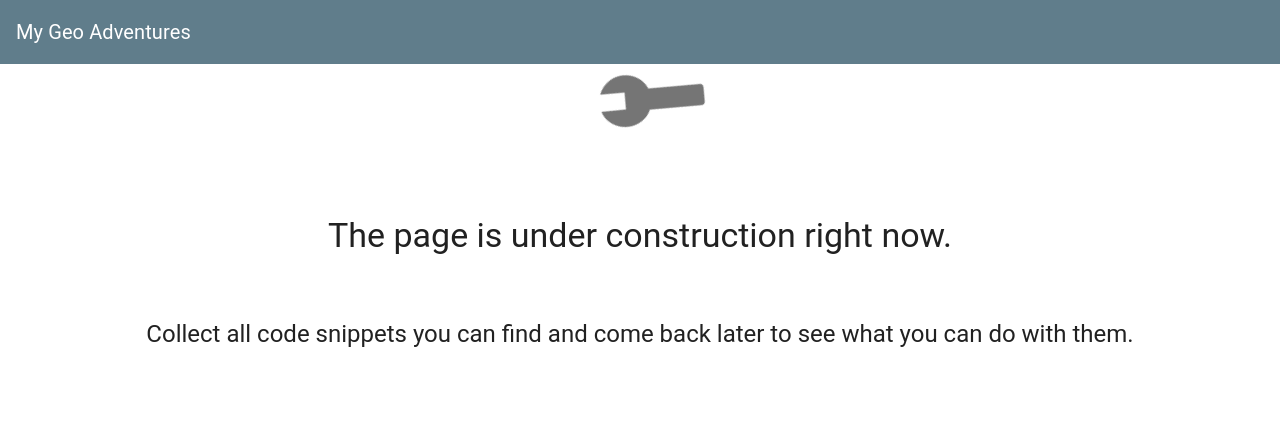
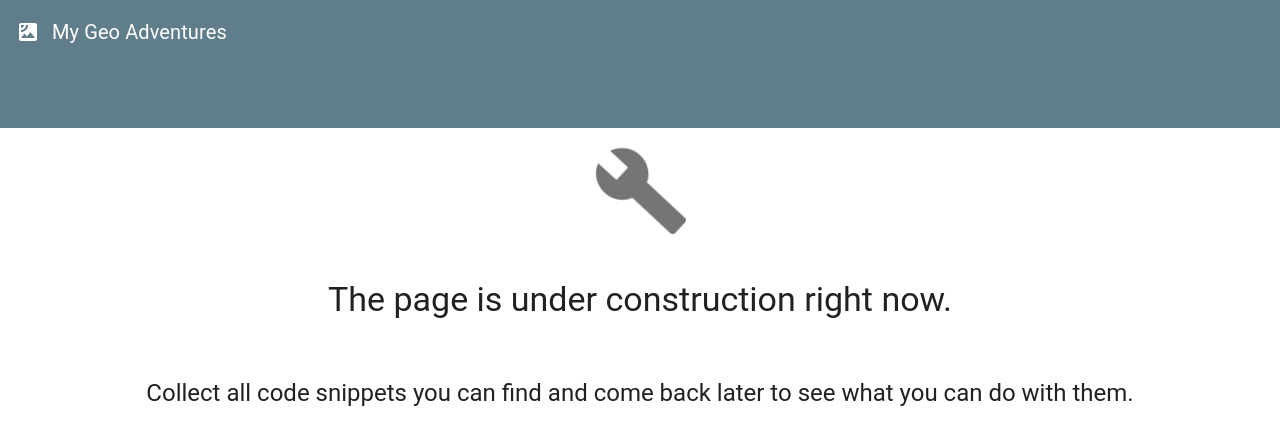
Before and after one commit to furti/mygeoadventures, a website: page index.html in a window 1280 px wide. Drawn offline with Linux system fonts and the light colour scheme.

Commit message:
Added icon to toolbar

```diff
--- a/index.html
+++ b/index.html
@@ -11,18 +11,21 @@
 </head>
 
 <body ng-app="GeoAdventures" ng-cloak>
-  <md-toolbar>
+  <md-toolbar class="md-tall" md-scroll-shrink>
     <div class="md-toolbar-tools">
-      <h2>
+      <md-icon class="brand">satellite</md-icon>
+      <h2 class="md-headline">
         <span>My Geo Adventures</span>
       </h2>
+
+      <span flex></span>
     </div>
   </md-toolbar>
 
   <md-content layout="column" layout-align="center" layout-padding>
-    <md-icon>build</md-icon>
+    <md-icon class="build-icon">build</md-icon>
     <h1 class="md-display-1">The page is under construction right now.</h1>
-    <h3 class="md-headline">Collect all code snippets you can find and come back later to see what you can do with them.</h3>
+    <h2 class="md-headline">Collect all code snippets you can find and come back later to see what you can do with them.</h2>
   </md-content>
 
   <script src="./target/lib.js"></script>
--- a/src/style/application.css
+++ b/src/style/application.css
@@ -1,9 +1,12 @@
+
+
+
 h1,
-h3 {
+h2 {
   text-align: center;
 }
 
-.material-icons {
+.build-icon {
   font-size: 96px;
   transform-origin: 30px 30px;
   animation-name: work;
--- /dev/null
+++ b/src/style/toolbar.css
@@ -0,0 +1,3 @@
+.brand {
+  margin-right: 0.5em;
+}
--- a/target/app.css
+++ b/target/app.css
@@ -1,2 +1,3 @@
-h1,h3{text-align:center}.material-icons{font-size:96px;transform-origin:30px 30px;animation-name:work;animation-duration:1s;animation-timing-function:linear;animation-iteration-count:infinite}@keyframes work{0%,100%{transform:rotate(-50deg)}50%{transform:rotate(0)}}
+h1,h2{text-align:center}.build-icon{font-size:96px;transform-origin:30px 30px;animation-name:work;animation-duration:1s;animation-timing-function:linear;animation-iteration-count:infinite}@keyframes work{0%,100%{transform:rotate(-50deg)}50%{transform:rotate(0)}}
+.brand{margin-right:.5em}
 /*# sourceMappingURL=app.css.map */
```
Also changed, not shown: 1 other file.
